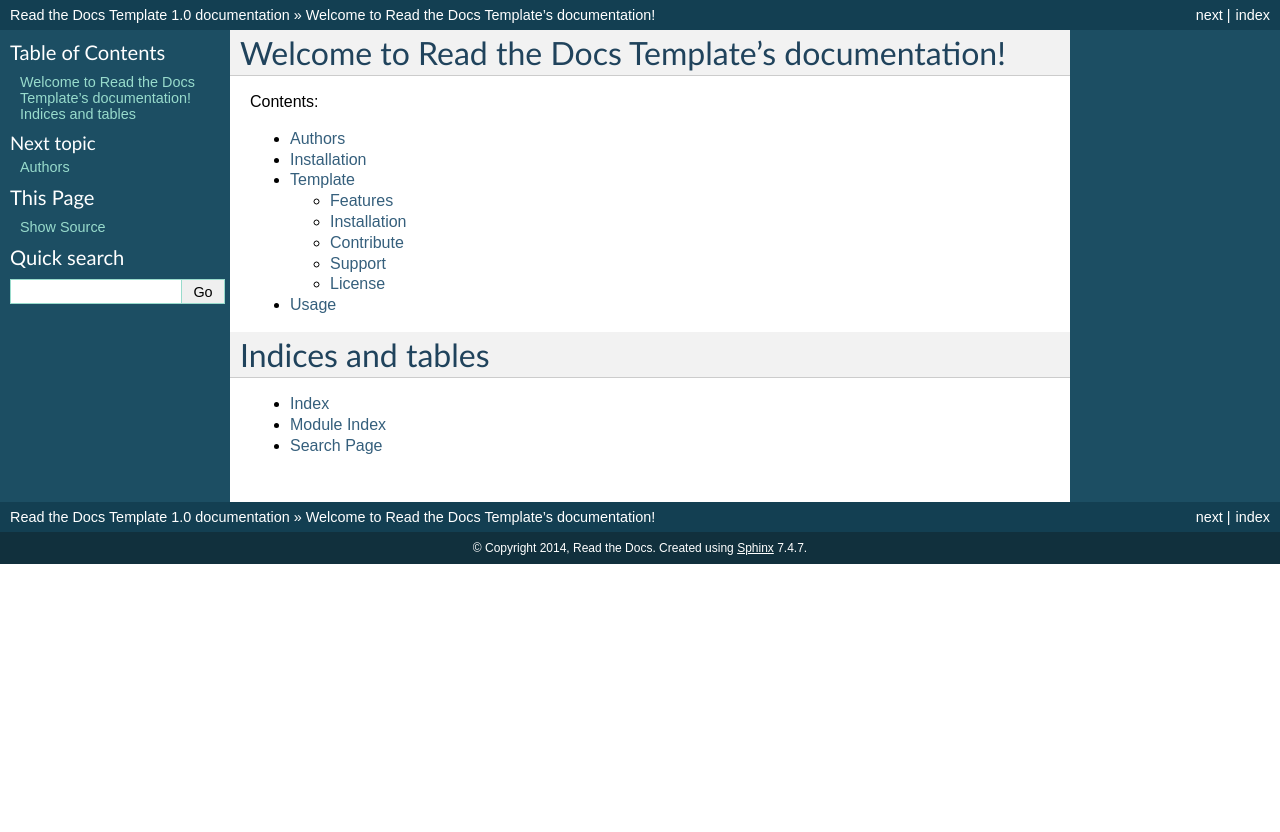
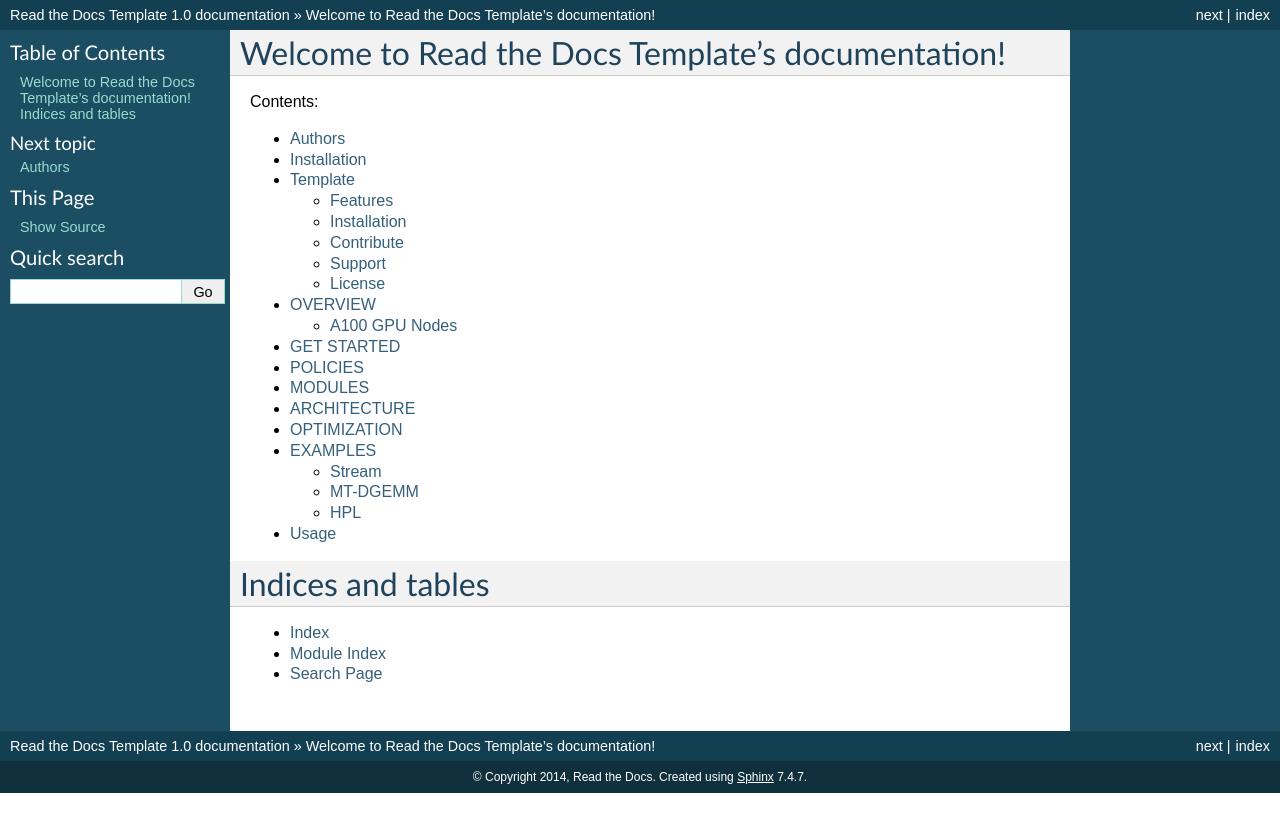
Before and after one commit to AdvancedResearchComputing/arc-rtd, a Sphinx documentation site: the page built from docs/index.rst, in a window 1280 px wide. Shown: the top 832 px of the page. Built offline with Sphinx 7.4.7, drawn with Linux system fonts in a browser that asks for light colours; part of the change alters nothing that is shown.

````diff
--- a/docs/conf.py
+++ b/docs/conf.py
@@ -28,7 +28,8 @@ import os
 # Add any Sphinx extension module names here, as strings. They can be
 # extensions coming with Sphinx (named 'sphinx.ext.*') or your custom
 # ones.
-extensions = []
+#extensions = []
+extensions = ['myst_parser']
 
 # Add any paths that contain templates here, relative to this directory.
 templates_path = ['_templates']
--- /dev/null
+++ b/docs/tinkercliffs.md
@@ -0,0 +1,277 @@
+# OVERVIEW #
+TinkerCliffs came online in the summer of 2020. With nearly 42,000 cores and over 93 TB of RAM, TinkerCliffs is nearly seven times the size of BlueRidge, ARC's previous flagship CPU compute system, which was retired at the end of 2019. TinkerCliffs hardware is summarized in the table below.
+
+|  | Base Compute Nodes | High Memory Nodes | Intel Nodes | A100 GPU Nodes | Total |
+| ------------ | ------------ | ------------ | ------------ | ------------ | ------------ |
+| Vendor | Cray | Cray | HPE | HPE Apollo 6500 | - |
+| Chip | [AMD EPYC 7702](https://en.wikichip.org/wiki/amd/epyc/7702 "AMD EPYC 7702") | [AMD EPYC 7702](https://en.wikichip.org/wiki/amd/epyc/7702 "AMD EPYC 7702") | [Intel Xeon Platinum 9242](https://en.wikichip.org/wiki/intel/xeon_platinum/9242 "Intel Xeon Platinum 9242") |  [AMD EPYC 7742](https://en.wikichip.org/wiki/amd/epyc/7742) | - |
+| Nodes | 308 | 8 | 16 | 4 | 336 |
+| Accelerators | - | - | - | 8x NVIDIA A100-80G | - |
+| Cores/Node | 128 | 128 | 96 | 128| - |
+| Memory (GB)/Node | 256 | 1,024 | 384 | 2048 | - |
+| Total Cores | 39,424 | 1,024 | 1,536 | 512 | 42,496 |
+| Total Memory (GB) | 78,848 | 8,192 | 6,144 | 8192 | 101,376 |
+| Local Disk | 480GB SSD | 480GB SSD | 3.2TB NVMe | 11.7TB NVMe | - |
+| Interconnect | HDR-100 IB | HDR-100 IB | HDR-100 IB | 4x HDR-200 IB | - |
+
+Tinkercliffs is hosted in the Steger Hall HPC datacenter on the Virginia Tech campus, so it is physically separated from other ARC HPC systems which are hosted in the AISB Datacenter at the Corporate Research Center (CRC) in Blacksburg.
+
+For HPC, it is important that file systems (data storage) be physically near to the compute systems, so there is not direct connectivity from Tinkercliffs to some of the legacy filesystems (eg. GPFS /groups and /work). The /home filesystem on Tinkercliffs is the same as on legacy clusters, but for the reasons stated above, should not be used for i/o intensive workloads.
+
+A BeeGFS file system supports /projects and /work filesystems for group collaboration and high-performance input/output (I/O).
+
+### A100 GPU Nodes ###
+Four nodes nodes equipped with GPU accelerators were added to Tinkercliffs in June 2021. Each of these nodes is designed to be a clone of NVIDIA's DGX nodes to provide a dense GPU resource for the VT research computing community. The eight [NVIDIA A100-80G](https://www.nvidia.com/content/dam/en-zz/Solutions/Data-Center/a100/pdf/nvidia-a100-datasheet-us-nvidia-1758950-r4-web.pdf) GPUs in each node are interconnected with NVIDIA's NVLink technology. For internode communications, each chassis is equipped with four Mellanox HDR-200 Infiniband cards distributed across the PCIe Gen4 bus to provide each GPU with a nearby, high speed, low latency, path to the Infiniband network.
+
+<a name="start"></a>
+# GET STARTED #
+All ARC users can now log into Tinkercliffs:
+
+`tinkercliffs1.arc.vt.edu`
+`tinkercliffs2.arc.vt.edu`
+
+For testing purposes, all users will be alloted 240 core-hours each month in the "personal" allocation. Researchers at the PI level are able to request resource allocations in the "free" tier (usage fully subsidized by VT) and can allocate 600,000 monthly billing units (normal_q core-hours) among their projects.
+
+To do this, log in to the ARC allocation portal https://coldfront.arc.vt.edu,
+ - select or create a project
+ - click the "+ Request Resource Allocation" button
+ - Choose the "Compute (Free) (Cluster)" allocation type
+
+Usage needs in excess of 600,000 monthly billing units can be purchased via the [ARC Cost Center](https://arc.vt.edu/arc-investment-computing-and-cost-center/ "ARC Cost Center").
+
+<a name="policy"></a>
+# POLICIES #
+Limits  are set on the scale and quantity of jobs at the user and allocation (Slurm account) levels to help ensure availability of resources to a broad set of researchers and applications. These are the limits applied to free tier usage (note that the terms "cpu" and "core" are used interchangably here following Slurm terminology):
+
+| | normal_q | dev_q | largemem_q | intel_q | a100_normal_q | a100_dev_q | interactive_q | preemptable_q |
+| ------------ | ------------ | ------------ | ------------ | ------------ | ------------ | ------------| ------------ | ------------ |
+| Node Type | Base Compute | Base Compute | High Memory | Intel | A100 GPU | A100 GPU | Base Compute | Base Compute |
+| Billing Weight | 1 | 1 | 4.045454/core | 3.772727/core | 155.26/GPU | 155.26/GPU | 0.25/core | 0 (no billing) |
+| Number of Nodes | 302 | 307 | 8 | 16 | 4 | 4 | 2 | 307 |
+| MaxRunningJobs (User) | 24 | 2 | 4 | 8 | 12 | 2 | 4 | 64 |
+| MaxSubmitJobs (User) | 240 | 3 | 40 | 80 | 48 | 8 | 4 | 640 |
+| MaxRunningJobs (Allocation) | 48 | 3 | 6 | 12 | 24 | 4 | - | 128 |
+| MaxSubmitJobs (Allocation) | 480 | 6 | 60 | 120 | 48 | 8 | - | 1280 |
+| MaxNodes (User) | 64 | 64 | 4 | 8 | 1 | 1 | - | - |
+| MaxNodes (Allocation) | 96 | 96 | 6 | 12 | 2 | 2 | - | - |
+| MaxCPUs (User) | 8192 | 8192 | 512 | 768 | 128 | 128 | 64 | - |
+| MaxCPUs (Allocation) | 12288 | 12288 | 768 | 1152 | 256 | 256 | 128 | - |
+| MaxGPUs (User) | - | - | - | - | 8 | 8 | - | - |
+| MaxGPUs (Allocation) | - | - | - | - | 16 | 16 | - | - |
+| MaxWallTime | 6 days | 4 hours | 6 days | 6 days | 6 days | 4 hours | 4 hours | - |
+| Free allowance at Max[CPU/GPU]s (User) | 3.05 days | 3.05 days | 12.07 days | 8.63 days | 20.13 days | - | - | - |
+| Free allowance at Max[CPU/GPU]s (Alloc) | 2.03 days | 2.03 days | 9.05 days | 6.47 days | 10.06 days | - | - | - |
+
+Tinkercliffs is part of the [ARC cost center](https://arc.vt.edu/arc-investment-computing-and-cost-center/ "ARC cost center"), which provides a substantial "free tier" of usage. Each researcher is provided 600,000 billing units (1 billing unit = 1 TC normal_q core-hour) which can be divided among all projects and allocations they own. Monthly billing is based on usage attributed to jobs which complete in that month, so jobs which start in month A and finish in month B are billed in month B.
+
+<a name="software"></a>
+# MODULES #
+TinkerCliffs is different from previous ARC clusters in that it uses a new application stack/module system based on [EasyBuild](https://easybuild.readthedocs.io "EasyBuild"). Our old application stack was home-grown and involved a fair amount of overhead in getting new modules - e.g., new versions of a package - installed. EasyBuild streamlines a lot of that work and should also make it trivial in some cases for users to install their own versions of packages if they so desire. Key differences from a user perspective include:
+* Hierarchies are replaced by toolchains. Right now, there are two:
+    * foss ("Free Open Source Software"): gcc compilers, OpenBLAS for linear algebra, OpenMPI for MPI, etc
+    * intel: Intel compilers, Intel MKL for linear algebra, Intel MPI
+* Instead of loading modules individually (e.g., module load intel mkl impi), a user can just load the toolchain (e.g., `module load intel/2019b`).
+* Modules load their dependencies, e.g.,
+```bash
+$ module reset; module load HPL/2.3-intel-2019b; module list
+
+  Currently Loaded Modules:
+    1) shared                              6) craype-x86-rome            11) binutils/2.32-GCCcore-8.3.0          16) intel/2019b
+    2) slurm/20.02.3                       7) craype-network-infiniband  12) iccifort/2019.5.281                  17) HPL/2.3-intel-2019b
+    3) apps                                8) DefaultModules             13) impi/2018.5.288-iccifort-2019.5.281
+    4) site/tinkercliffs/easybuild/setup   9) GCCcore/8.3.0              14) iimpi/2019b
+    5) cray                               10) zlib/1.2.11-GCCcore-8.3.0  15) imkl/2019.5.281-iimpi-2019b
+```
+
+* All modules are visible with `module avail`. So in many cases it is probably better to search with `module spider` rather than printing the whole list.
+* Some key system software, like the Slurm scheduler, are included in default modules. This means that `module purge` can break important functionality. Use `module reset` instead.
+* Lower-level software is included in the module structure (see, e.g., `binutils` in the HPL example above), which should mean less risk of conflicts in adding new versions later.
+* Environment variables (e.g., `$SOFTWARE_LIB`) available in our previous module system may not be provided. Instead, EasyBuild typically provides `$EBROOTSOFTWARE` to point to the software installation location. So for example, to link to NetCDF libraries, one might use `-L$EBROOTNETCDF/lib64` instead of the previous `-L$NETCDF_LIB`.
+
+<a name="architecture"></a>
+# ARCHITECTURE #
+* The AMD Rome architecture is similar to Cascades in that it is x86_64 but lacks the AVX-512 instruction set added to Intel processors in the last couple of years.
+* Nodes are larger (128 cores) and have more memory bandwidth (~350 GB/s).
+* There are eight NUMA (memory locality) domains per node and one L3 cache for every four cores.
+
+# OPTIMIZATION #
+See also the tuning guides available at https://developer.amd.com/, especially [this guide to compiler flags](https://developer.amd.com/wordpress/media/2020/04/Compiler%20Options%20Quick%20Ref%20Guide%20for%20AMD%20EPYC%207xx2%20Series%20Processors.pdf "this guide to compiler flags").
+* Cache locality really matters - process pinning can make a big difference on performance.
+* Hybrid programming often pays off - one MPI process per L3 cache with 4 threads is often optimal.
+
+Intel toolchain:
+* Fast, though our testing has found that v2020 is slower than v2019
+* Avoid `–xhost`
+* Use `-march=core-avx2` to get the optimal vectorization instruction set
+* Use the following environment variables for MKL (we set these as part of the MKL module):
+```bash
+  export MKL_DEBUG_CPU_TYPE=5
+  export MKL_ENABLE_INSTRUCTIONS=AVX2
+```
+
+Foss (GCC) toolchain:
+* Use `-mtune=znver2 -march=znver2` to target the Zen2 architecture
+* Use `-mavx2` to get the optimal vectorization instruction set
+
+AOCC Compiler:
+* AMD compiler. Very fast on Rome architectures. ARC is working on getting AOCC integrated into a toolchain.
+* Use `-mtune=znver2 -march=znver2` to target the Zen2 architecture
+* Use `-mavx2` to get the optimal vectorization instruction set
+
+
+
+<a name="examples"></a>
+# EXAMPLES #
+See below for a series of examples of how to compile code for a variety of compilers and for how to run optimally in a variety of configurations. These and a wide variety of simple application-specific examples can be found [here](https://github.com/AdvancedResearchComputing/examples "here").
+
+## Stream ##
+[STREAM](https://www.cs.virginia.edu/stream/ "STREAM") is a memory bandwidth benchmark. To maximize bandwidth, we run in parallel with one process per L3 cache (cores 0, 4, ..., 124).
+
+```bash
+  #Load the Intel toolchain
+  module reset; module load intel/2019b
+
+  #Tell OpenMP to use every 4th core
+  export OMP_PROC_BIND=true
+  export OMP_NUM_THREADS=32
+  export OMP_PLACES="$( seq -s },{ 0 4 127 | sed -e 's/\(.*\)/\{\1\}/' )"
+
+  #Compile
+  icc -o stream.intel stream.c -DSTATIC -DNTIMES=10 -DSTREAM_ARRAY_SIZE=2500000000 \
+    -mcmodel=large -shared-intel -Ofast -qopenmp -ffreestanding -qopt-streaming-stores always
+
+  #Run
+  ./stream.intel
+```
+
+Results:
+
+```
+  Function    Best Rate MB/s
+  Copy:             341475.1
+  Scale:            341770.0
+  Add:              336668.3
+  Triad:q:          336972.6
+```
+
+
+## MT-DGEMM ##
+[mt-dgemm](https://portal.nersc.gov/project/m888/apex/mt-dgemm_160114.tgz "mt-dgemm") is a threaded matrix multiplication program that can be used to benchmark dense linear algebra libraries. Here we use it to show how to link against linear algebra libraries and run efficiently across a socket.
+
+### AOCC ###
+```bash
+#Load the aocc and blis modules
+module reset; module load aocc/aocc-compiler-2.1.0 amd-blis/aocc/64/2.1
+
+#Compile:
+#  Build for the Rome architecture: -mtune=znver2 -march=znver2
+#  Use fast vectorization: -mavx2
+#  Use math libraries: -lm
+#  Use OpenMP: -fopenmp -lomp
+#  Other optimizations: -Ofast -ffp-contract=fast -funroll-loops
+#  Link with AMD BLIS linear algebra library: -I$BLISDIR/../include $BLISDIR/libblis-mt.a
+#  Macro used by the mt-dgemm program: -D USE_CBLAS
+clang -mtune=znver2 -march=znver2 -mavx2 -lm -fopenmp -lomp -Ofast -ffp-contract=fast -funroll-loops -I$BLISDIR/../include $BLISDIR/libblis-mt.a -D USE_CBLAS -o mt-dgemm.aocc mt-dgemm.c
+
+#Run with 64 OpenMP threads on cores 0-63 (socket 1) using NUMA memory regions 0-3 (socket 1). This keeps Linux from moving the threads away from memory.
+OMP_NUM_THREADS=64 GOMP_CPU_AFFINITY=0-63:1 numactl --membind=0-3 ./mt-dgemm.aocc 16000
+```
+
+### GCC ###
+```bash
+#Load the foss toolchain
+module reset; module load foss/2020a
+
+#Compile:
+#  Build for the Rome architecture: -mtune=znver2 -march=znver2
+#  Use fast vectorization: -mavx2
+#  Use math libraries: -lm
+#  Use OpenMP: -fopenmp
+#  Other optimizations: -Ofast -ffp-contract=fast -funroll-loops
+#  Link with OpenBLAS linear algebra library: -L$OPENBLAS_LIB -lopenblas
+#  Macro used by the mt-dgemm program: -D USE_CBLAS
+gcc -mtune=znver2 -march=znver2 -mavx2 -lm -fopenmp -Ofast -ffp-contract=fast -funroll-loops -L$OPENBLAS_LIB -lopenblas -D USE_CBLAS -o mt-dgemm.gcc mt-dgemm.c
+
+#Run with 64 OpenMP threads on the cores (0-63) and memory (regions 0-3) associated with socket 1. This keeps Linux from moving the threads away from memory. Using GOMP_CPU_AFFINITY to pin thread 0 to core 0, thread 1 to core 1, etc would be ideal but breaks the threading in OpenBLAS for whatever reason.
+OMP_NUM_THREADS=64 numactl -C 0-63 --membind=0-3 ./mt-dgemm.gcc 16000
+```
+
+### Intel ###
+Here we use intel 2019 as testing indicates that 2020 is substantially slower.
+```bash
+#Load the intel toolchain
+module reset; module load intel/2019b
+
+#Note that the module has set MKL_ENABLE_INSTRUCTIONS=AVX2 and MKL_DEBUG_CPU_TYPE=5
+ to ensure that MKL uses the optimal instruction set
+env | egrep "MKL_DEBUG_CPU_TYPE|MKL_ENABLE_INSTRUCTIONS"
+
+#Compile:
+#  Use fast vectorization: -march=core-avx2
+#  Use OpenMP: -qopenmp
+#  Other optimizations: -O3 -ffreestanding
+#  Link with MKL linear algebra library: -mkl
+#  Macro used by the mt-dgemm program: -D USE_MKL=1
+icpc -march=core-avx2 -qopenmp -O3 -ffreestanding -mkl -D USE_MKL=1 -o mt-dgemm.intel mt-dgemm.c
+
+#Run with 64 threads on cores 0-63 (socket 1) using NUMA memory regions 0-3 (socket 1). This keeps Linux from moving the threads away from memory.
+MKL_NUM_THREADS=64 GOMP_CPU_AFFINITY=0-63:1 numactl --membind=0-3 ./mt-dgemm.intel 16000
+```
+
+### Results ###
+The results show the benefits of AMD's optimizations and of MKL's performance over OpenBLAS:
+```
+  aocc+blis 2.1:  1658.861832 GF/s
+  foss/2020a:     1345.527671 GF/s
+  intel/2019b:    1615.846327 GF/s
+```
+
+## HPL ##
+[HPL](https://www.netlib.org/benchmark/hpl/ "HPL") is a computing benchmark. Here we use it to demonstrate how to run in the pure MPI (1 process per core) and hybrid MPI+OpenMP (1 process per L3 cache with 4 OpenMP threads working across the cache) models. To load the HPL module, we can do simply
+```bash
+  module reset; module load HPL/2.3-intel-2019b  #intel
+  module reset; module load HPL/2.3-foss-2020a   #gcc
+```
+
+### MPI Only (1 MPI process/core) ###
+Here we use pure MPI and start one MPI process per core. Jobs in this case should typically be requested with --ntasks-per-node=128 (if you want full node performance).
+* Intel, using mpirun. We use an environment variable to make sure that MPI processes are laid out in order and not moved around by the operating system.
+```bash
+  mpirun -genv I_MPI_PIN_PROCESSOR_LIST=0-127 xhpl
+```
+* gcc, using mpirun. Here we use OpenMPI's mapping and binding functionality to assign the processes to consecutive cores.
+```bash
+  mpirun --map-by core --bind-to core -x OMP_NUM_THREADS=1 xhpl
+```
+* Intel or gcc, using srun. We use srun's cpu-bind flag to bind the processes to cores.
+```bash
+  srun --cpu-bind=cores xhpl
+```
+
+### Hybrid MPI+OpenMP (1 MPI process/L3 cache)
+Here we start one MPI process per L3 cache (every 4 cores). Jobs in this case should typically be requested with --ntasks-per-node=32 --cpus-per-task=4 so that Slurm knows how many processes you need.
+* Intel, using mpirun. We use environment variables to tell mpirun to start a process on every fourth core and use 4 OpenMP (MKL) threads per process:
+```bash
+  mpirun -genv I_MPI_PIN_PROCESSOR_LIST="$( seq -s , 0 4 127 )" -genv I_MPI_PIN_DOMAIN=omp -genv OMP_NUM_THREADS=4 -genv OMP_PROC_BIND=TRUE -genv OMP_PLACES=cores xhpl
+```
+* gcc, using mpirun. Here we use OpenMPI's mapping and binding functionality to assign the processes to L3 caches.
+```bash
+  mpirun --map-by ppr:1:L3cache --bind-to l3cache -x OMP_NUM_THREADS=4 xhpl
+```
+* Intel or gcc, using Slurm's srun launcher. We use a cpu mask to tell Slurm which cores each process should have access to. (0xF is hexadecimal for 15, or 1111 in binary, meaning access should be allowed to the first four cores. 0xF0 is 11110000 in binary, meaning access should be allowed to the second set of four cores. The list continues through 11110000.....0000, indicating that the last process should have access to cores 124-127.)
+```bash
+  srun --cpu-bind=mask_cpu=0xF,0xF0,0xF00,0xF000,0xF0000,0xF00000,0xF000000,0xF0000000,0xF00000000,0xF000000000,0xF0000000000,0xF00000000000,0xF000000000000,0xF0000000000000,0xF00000000000000,0xF000000000000000,0xF0000000000000000,0xF00000000000000000,0xF000000000000000000,0xF0000000000000000000,0xF00000000000000000000,0xF000000000000000000000,0xF0000000000000000000000,0xF00000000000000000000000,0xF000000000000000000000000,0xF0000000000000000000000000,0xF00000000000000000000000000,0xF000000000000000000000000000,0xF0000000000000000000000000000,0xF00000000000000000000000000000,0xF000000000000000000000000000000,0xF0000000000000000000000000000000 xhpl
+```
+
+### Results ###
+The results show the benefit of the hybrid MPI+OpenMP model and of MKL over OpenBLAS, particularly in the hybrid model.
+```
+  intel |     mpi  | mpirun | 2,944 GFlops/s
+  intel |     mpi  |   srun | 2,809 GFlops/s
+    gcc |     mpi  | mpirun | 2,734 GFlops/s
+    gcc |     mpi  |   srun | 2,659 GFlops/s
+  intel | mpi+omp  | mpirun | 3,241 GFlops/s
+  intel | mpi+omp  |   srun | 3,227 GFlops/s
+    gcc | mpi+omp  | mpirun | 2,836 GFlops/s
+    gcc | mpi+omp  |   srun | 2,845 GFlops/s
+```
````
